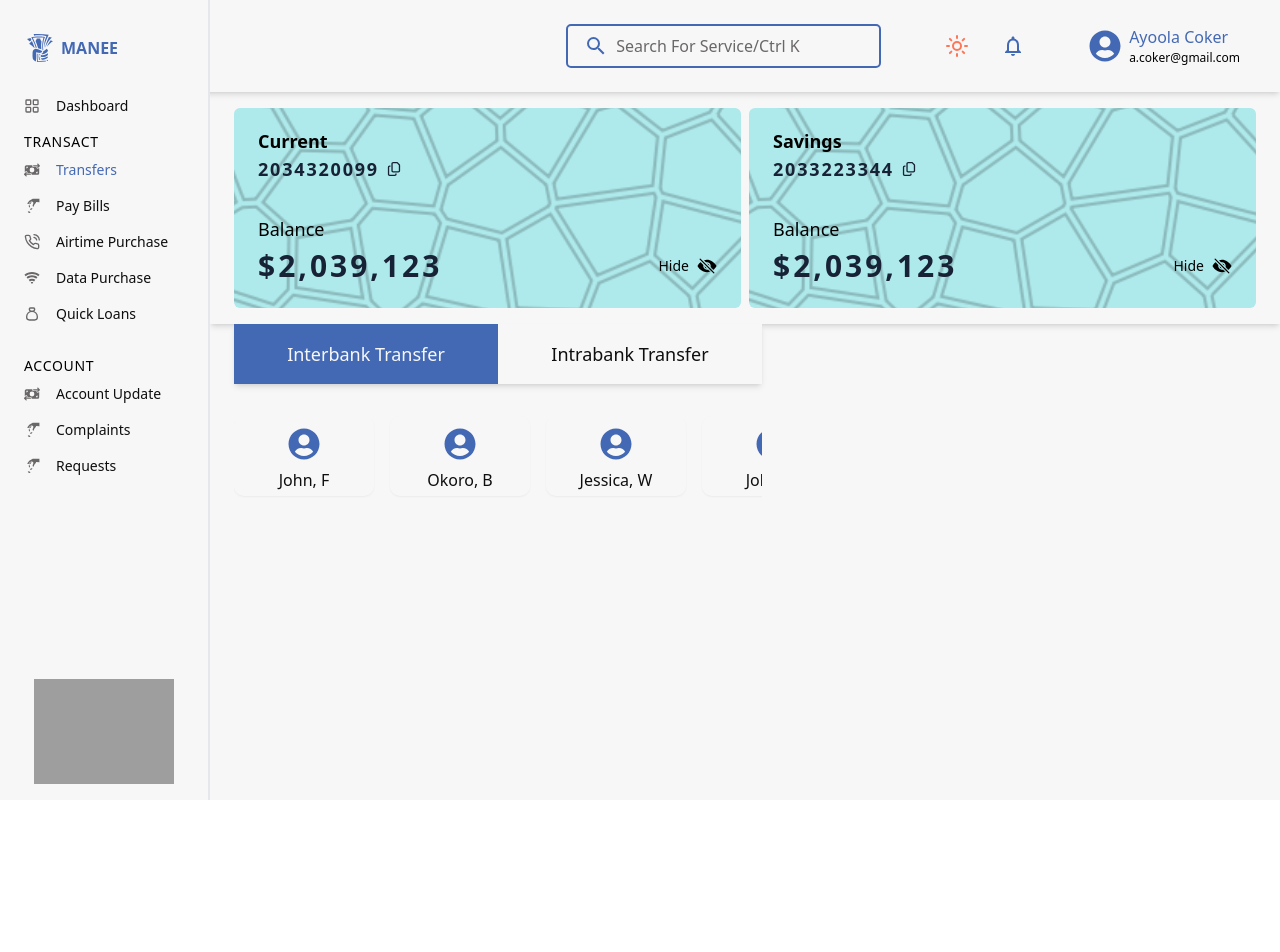
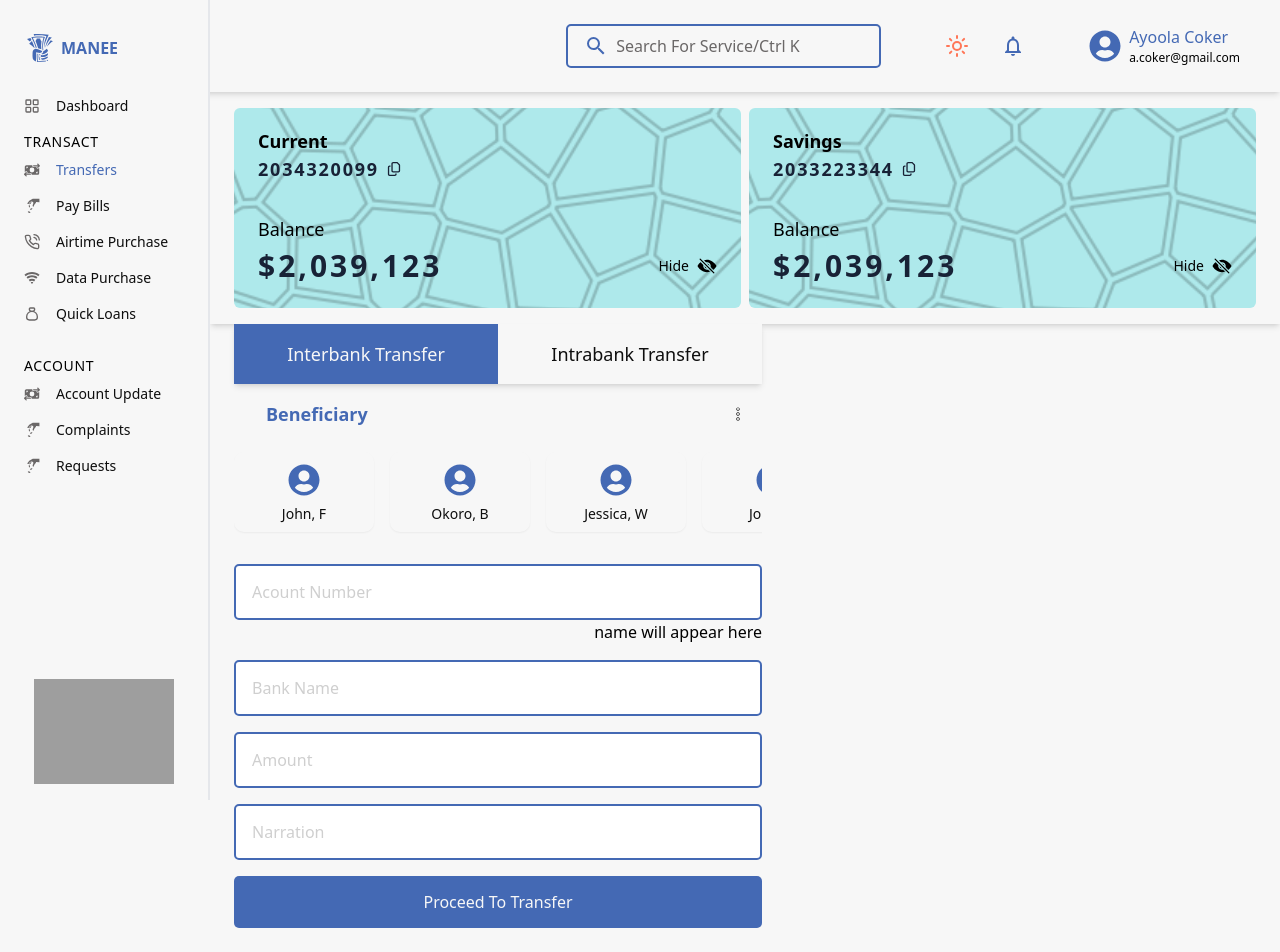
Before and after one commit to KodenOps/manee, a Next.js app: page /interbank in a window 1280 px wide. Shown: the top 952 px of the page. Before the commit the page ends 800 px from the top, so only its background shows below. Built offline with nearby package versions, Linux system fonts and the light colour scheme; grey boxes are pictures that could not be loaded.

Commit message:
Update the tranfer page

```diff
--- a/src/app/interbank/page.tsx
+++ b/src/app/interbank/page.tsx
@@ -1,9 +1,11 @@
 'use client';
 import AccountCard from '@/components/AccountCard';
 import BeneCard from '@/components/BeneficiaryBox';
+import CardTitle from '@/components/CardTitle';
 import HeaderNav from '@/components/HeaderNav';
 import HeaderSwitcher from '@/components/HeaderSwitcher';
 import History from '@/components/History';
+import InterbankForm from '@/components/InterbankForm';
 import SideNav from '@/components/SideNav';
 import { ThemeProvider } from 'next-themes';
 import React from 'react';
@@ -36,7 +38,9 @@ const Interbank = () => {
 							buttonText2='Intrabank Transfer'
 							isFirst={true}
 						/>
-						<div className='beneficiary mt-4 flex items-center justify-start overflow-x-scroll gap-4 py-4 scrollbar-hidden'>
+						<div className='mt-2'>
+							<CardTitle title='Beneficiary' />
+							<div className='beneficiary flex items-center justify-start overflow-x-scroll gap-4 py-4 scrollbar-hidden'>
 								<BeneCard boxText='John, F' />
 								<BeneCard boxText='Okoro, B' />
 								<BeneCard boxText='Jessica, W' />
@@ -44,6 +48,11 @@ const Interbank = () => {
 								<BeneCard boxText='Okoro, B' />
 								<BeneCard boxText='Jessica, W' />
 								<BeneCard boxText='John, A' />
+							</div>
+						</div>
+
+						<div>
+							<InterbankForm />
 						</div>
 					</div>
 					{/* History section */}
--- a/src/components/BeneficiaryBox.tsx
+++ b/src/components/BeneficiaryBox.tsx
@@ -10,7 +10,7 @@ const BeneCard = ({ boxText }: BeneCardType) => {
 			<span className='text-[var(--primary)] dark:text-[var(--secondary-dark)]'>
 				<FaUserCircle size={32} />
 			</span>
-			<p className='font-medium text-md text-[var(--text)] dark:text-[var(--whites-dark)] text-center w-full'>
+			<p className='font-medium md:text-md text-sm text-[var(--text)] dark:text-[var(--whites-dark)] text-center w-full'>
 				{boxText}
 			</p>
 		</div>
--- a/src/components/Button.tsx
+++ b/src/components/Button.tsx
@@ -16,7 +16,7 @@ const Button = ({ text, type = 'primary' }: ButtonProps) => {
 		<button
 			className={`${
 				type === 'primary' ? primaryStyles : secondaryStyles
-			}  md:py-[10px] py-[8px] w-full rounded-[5px] font-normal dark:font-medium`}>
+			}  md:py-[14px] py-[8px] w-full rounded-[5px] font-normal dark:font-medium`}>
 			{text}
 		</button>
 	);
--- a/src/components/CardTitle.tsx
+++ b/src/components/CardTitle.tsx
@@ -2,7 +2,7 @@ import React from 'react';
 import { CiMenuKebab } from 'react-icons/ci';
 
 interface titleType {
-	IconName: React.ComponentType<{ size?: number; color?: string }>;
+	IconName?: React.ComponentType<{ size?: number; color?: string }>;
 	title: string;
 }
 const CardTitle = ({ IconName, title }: titleType) => {
@@ -10,7 +10,7 @@ const CardTitle = ({ IconName, title }: titleType) => {
 		<div className='flex justify-between w-full px-[16px] py-[8px] items-center'>
 			<div className='titleIcon flex items-center gap-4'>
 				<span className='text-[var(--primary)] dark:text-[var(--secondary-dark)]'>
-					<IconName size={24} />
+					{IconName ? <IconName size={24} /> : ''}
 				</span>
 				<h2 className='text-[var(--primary)] dark:text-[var(--secondary-dark)] font-semibold text-lg'>
 					{title}
--- a/src/components/InputField.tsx
+++ b/src/components/InputField.tsx
@@ -1,17 +1,25 @@
-import React from 'react';
+import React, { useState } from 'react';
 interface inputType {
 	placeholder: string;
 	type: 'text' | 'password' | 'email' | 'number' | 'date';
 	withDesc?: boolean;
 	infoText?: string;
+	patterns?: string;
 }
-const InputField = ({ placeholder, type, withDesc, infoText }: inputType) => {
+const InputField = ({
+	placeholder,
+	type,
+	withDesc,
+	infoText,
+	patterns,
+}: inputType) => {
 	return (
 		<div className='flex flex-col items-end'>
 			<input
 				type={type}
 				placeholder={placeholder}
-				className='w-full border-2 border-[var(--primary)] dark:border-[var(--inputborder)] rounded-[5px] px-[16px] md:py-[10px] py-[8px] placeholder:text-[var(--disabled)] focus:border-[var(--primary)] focus:outline-none dark:focus:border-[var(--inputborder)]'
+				pattern={patterns}
+				className='w-full border-2 border-[var(--primary)] dark:border-[var(--inputborder)] rounded-[5px] px-[16px] md:py-[14px] py-[8px] placeholder:text-[var(--disabled)] focus:border-[var(--primary)] focus:outline-none dark:focus:border-[var(--inputborder)]'
 			/>
 			{withDesc === true ? <p>{infoText}</p> : null}
 		</div>
--- /dev/null
+++ b/src/components/InterbankForm.tsx
@@ -0,0 +1,44 @@
+import React from 'react';
+import InputField from './InputField';
+import Button from './Button';
+
+const InterbankForm = () => {
+	return (
+		<form className='flex flex-col gap-4 mt-4'>
+			<InputField
+				placeholder='Acount Number'
+				type='text'
+				withDesc={true}
+				infoText='name will appear here'
+				patterns='\d*'
+			/>
+			<InputField
+				placeholder='Bank Name'
+				type='text'
+				withDesc={false}
+				infoText=''
+				patterns='\d*'
+			/>
+			<InputField
+				placeholder='Amount'
+				type='number'
+				withDesc={false}
+				infoText=''
+				patterns='\d*'
+			/>
+			<InputField
+				placeholder='Narration'
+				type='number'
+				withDesc={false}
+				infoText=''
+				patterns='\d*'
+			/>
+			<Button
+				text='Proceed To Transfer'
+				type='primary'
+			/>
+		</form>
+	);
+};
+
+export default InterbankForm;
```
Lines whose indentation alone changed are shown as unchanged.
